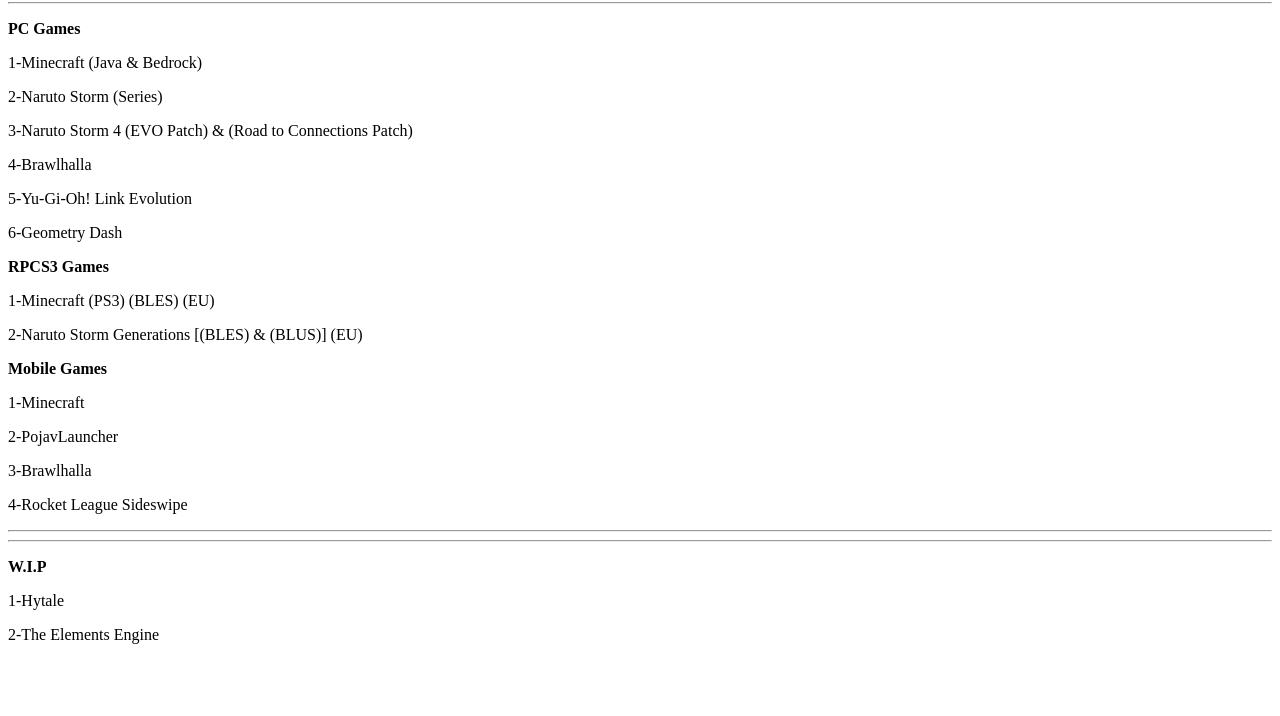
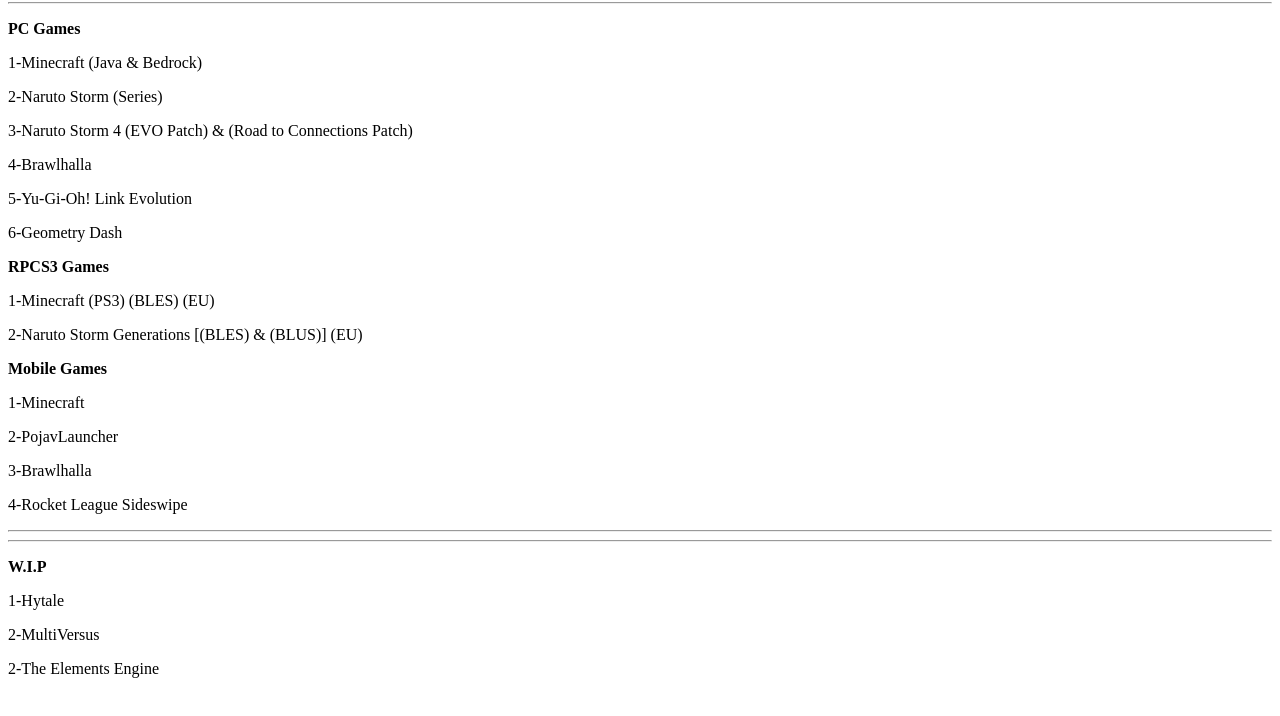
Before and after one commit to xAH1x/xAH1x.github.io, a plain HTML site: page index.html in a window 1280 px wide. Shown: the part 78-794 px from the top of the page. Drawn offline with Linux system fonts and the light colour scheme.

Commit message:
Update index.html

```diff
--- a/index.html
+++ b/index.html
@@ -27,6 +27,7 @@
 <hr>
 <p><b>W.I.P</b></p>
 <p>1-Hytale</p>
+<p>2-MultiVersus</p>
 <p>2-The Elements Engine</p>
      </body>
 </html>
```
